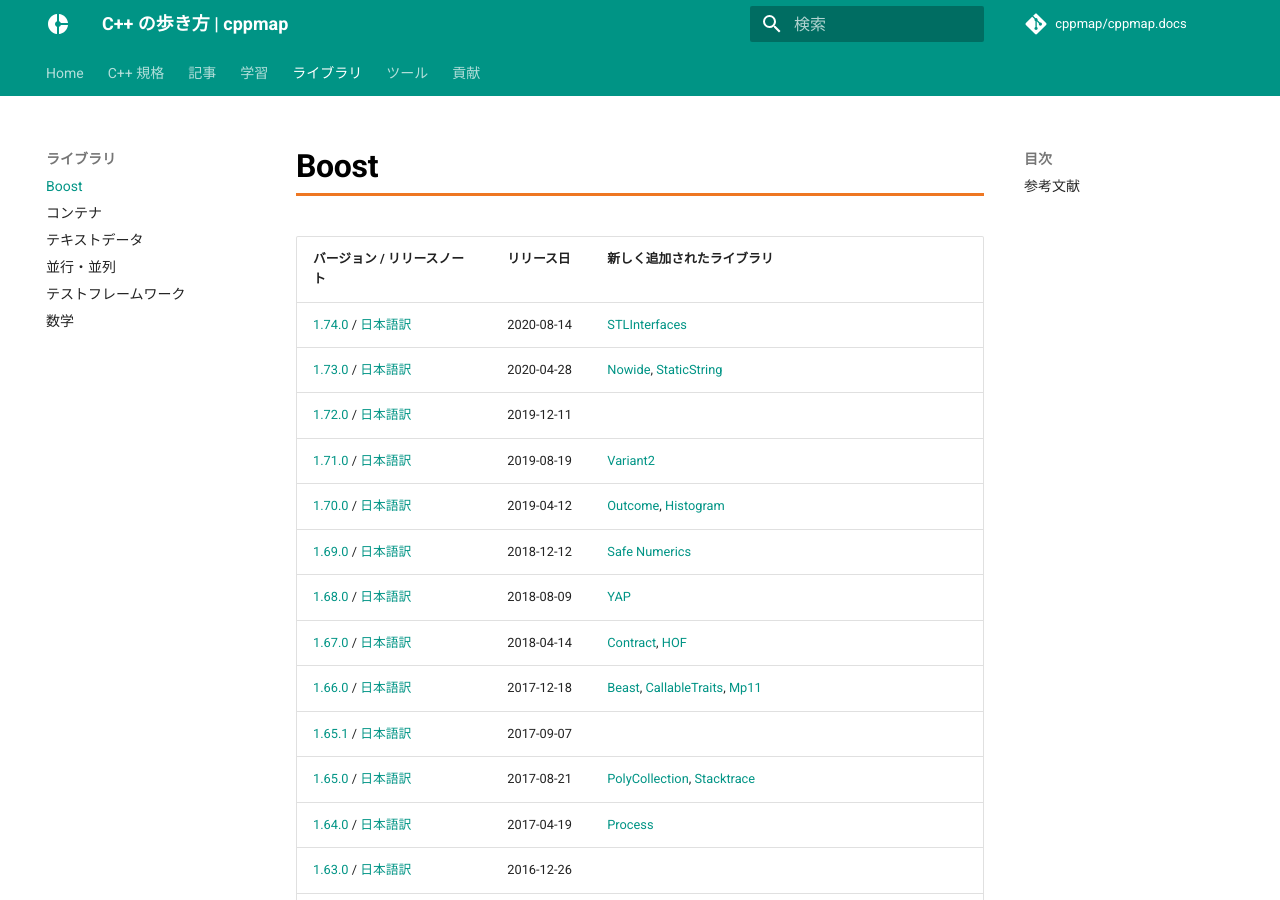
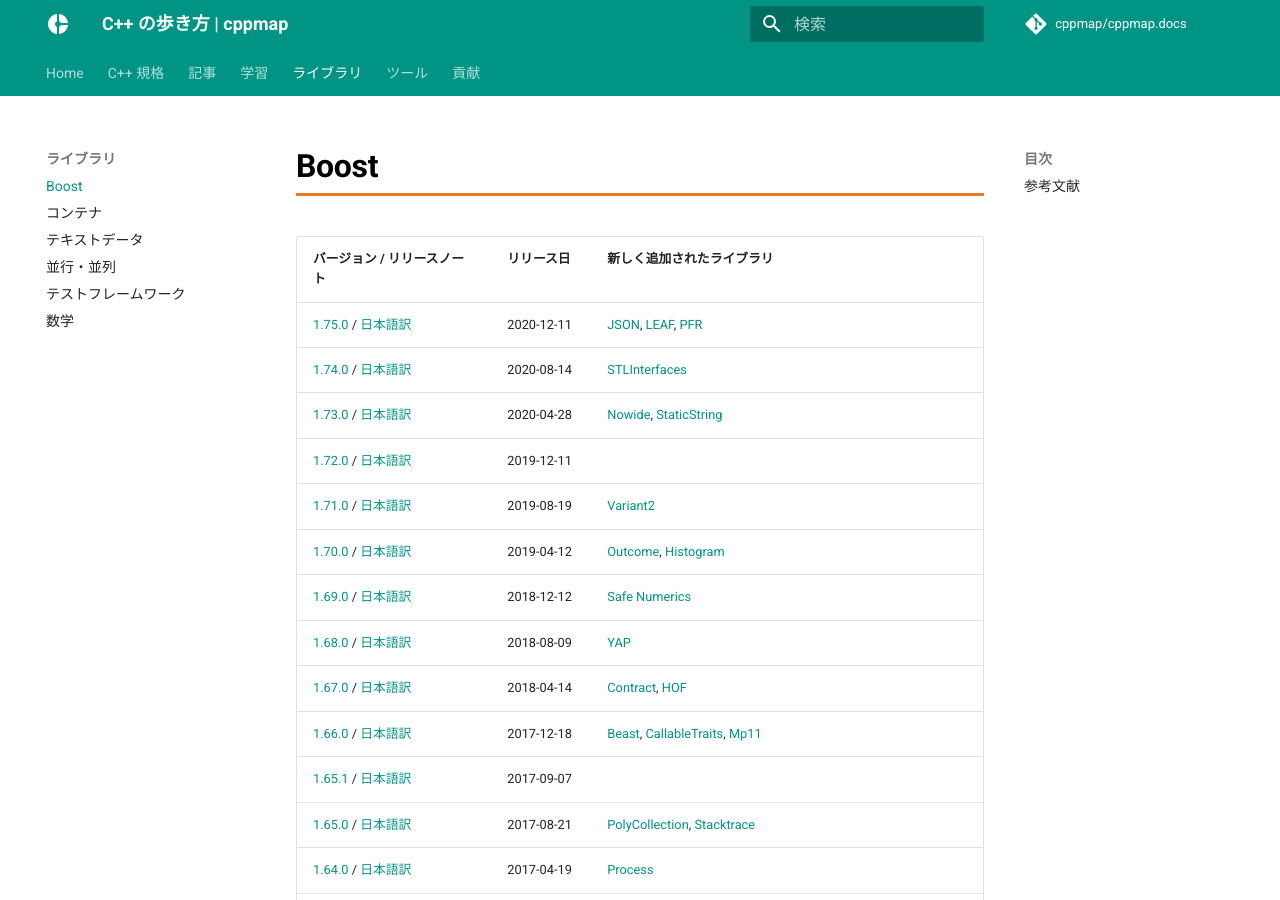
Before and after one commit to cppmap/cppmap.docs, an MkDocs documentation site: the page built from docs/libraries/boost.md, in a window 1280 px wide and 900 px high. Built offline with MkDocs 1.6.1 and Material for MkDocs 9.7.7, drawn with Linux system fonts in a browser that asks for light colours; nearby versions of some CDN libraries; comment, search, counter and statistics services are not loaded.

Commit message:
Update boost.md

```diff
--- a/docs/libraries/boost.md
+++ b/docs/libraries/boost.md
@@ -4,7 +4,8 @@
 
 | バージョン / リリースノート                                                                                                                    | リリース日      | 新しく追加されたライブラリ                                                                                                                                                                                                                                                                                                                                                                                                                                                                                                                                                                                                                                                                                                                                                                                                          |
 |------------------------------------------------------------------------------------------------------------------------------------|------------|------------------------------------------------------------------------------------------------------------------------------------------------------------------------------------------------------------------------------------------------------------------------------------------------------------------------------------------------------------------------------------------------------------------------------------------------------------------------------------------------------------------------------------------------------------------------------------------------------------------------------------------------------------------------------------------------------------------------------------------------------------------------------------------------------------------------|
-| [1.74.0](https://www.boost.org/users/history/version_1_74_0.html) / [日本語訳](https://boostjp.github.io/document/version/1_74_0.html) | 2020-08-14 | [STLInterfaces](https://www.boost.org/libs/stl_interfaces/)                                                                                                                                                                                                                                                                                                                                                                                                                                                                                                                                                                                                                                                                                                                |
+| [1.75.0](https://www.boost.org/users/history/version_1_75_0.html) / [日本語訳](https://boostjp.github.io/document/version/1_75_0.html) | 2020-12-11 | [JSON](https://www.boost.org/libs/json/), [LEAF](https://www.boost.org/libs/leaf/), [PFR](https://www.boost.org/libs/pfr/)                                                                                                                                                                                                                                                                                                                                                                                                                                                                                                                                                                                                                                                                                             |
+| [1.74.0](https://www.boost.org/users/history/version_1_74_0.html) / [日本語訳](https://boostjp.github.io/document/version/1_74_0.html) | 2020-08-14 | [STLInterfaces](https://www.boost.org/libs/stl_interfaces/)                                                                                                                                                                                                                                                                                                                                                                                                                                                                                                                                                                                                                                                                                                                                                            |
 | [1.73.0](https://www.boost.org/users/history/version_1_73_0.html) / [日本語訳](https://boostjp.github.io/document/version/1_73_0.html) | 2020-04-28 | [Nowide](https://www.boost.org/libs/nowide/), [StaticString](https://www.boost.org/libs/static_string/)                                                                                                                                                                                                                                                                                                                                                                                                                                                                                                                                                                                                                                                                                                                |
 | [1.72.0](https://www.boost.org/users/history/version_1_72_0.html) / [日本語訳](https://boostjp.github.io/document/version/1_72_0.html) | 2019-12-11 |                                                                                                                                                                                                                                                                                                                                                                                                                                                                                                                                                                                                                                                                                                                                                                                                                        |
 | [1.71.0](https://www.boost.org/users/history/version_1_71_0.html) / [日本語訳](https://boostjp.github.io/document/version/1_71_0.html) | 2019-08-19 | [Variant2](https://www.boost.org/libs/variant2/)                                                                                                                                                                                                                                                                                                                                                                                                                                                                                                                                                                                                                                                                                                                                                                       |
```
